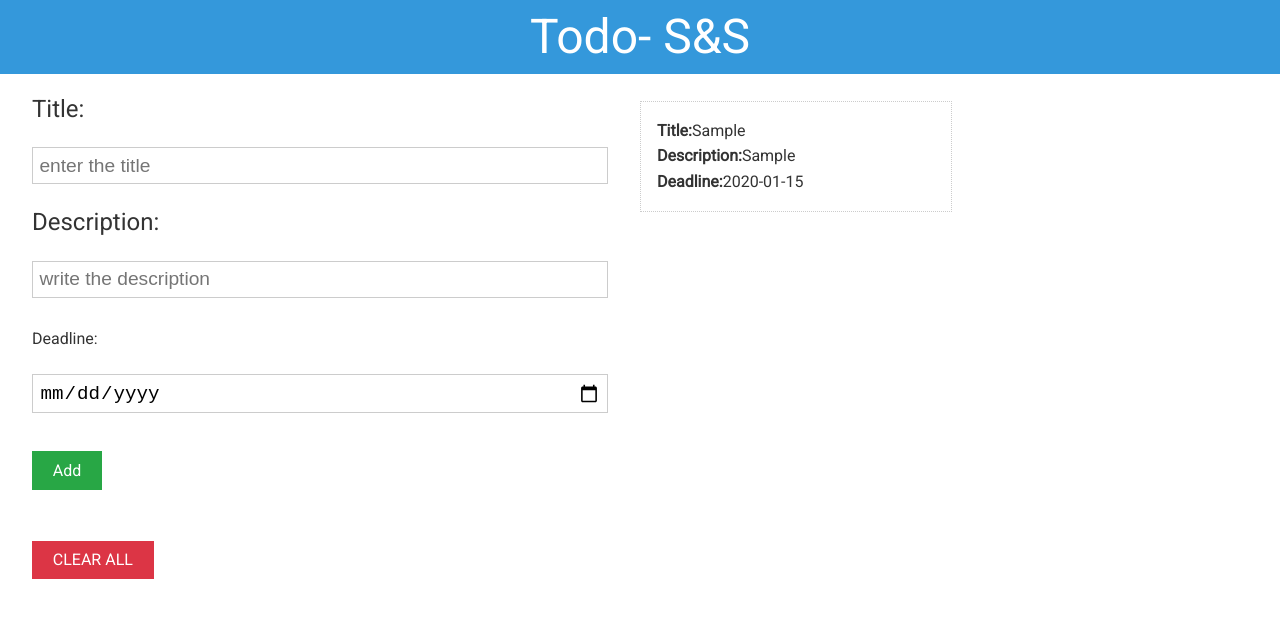
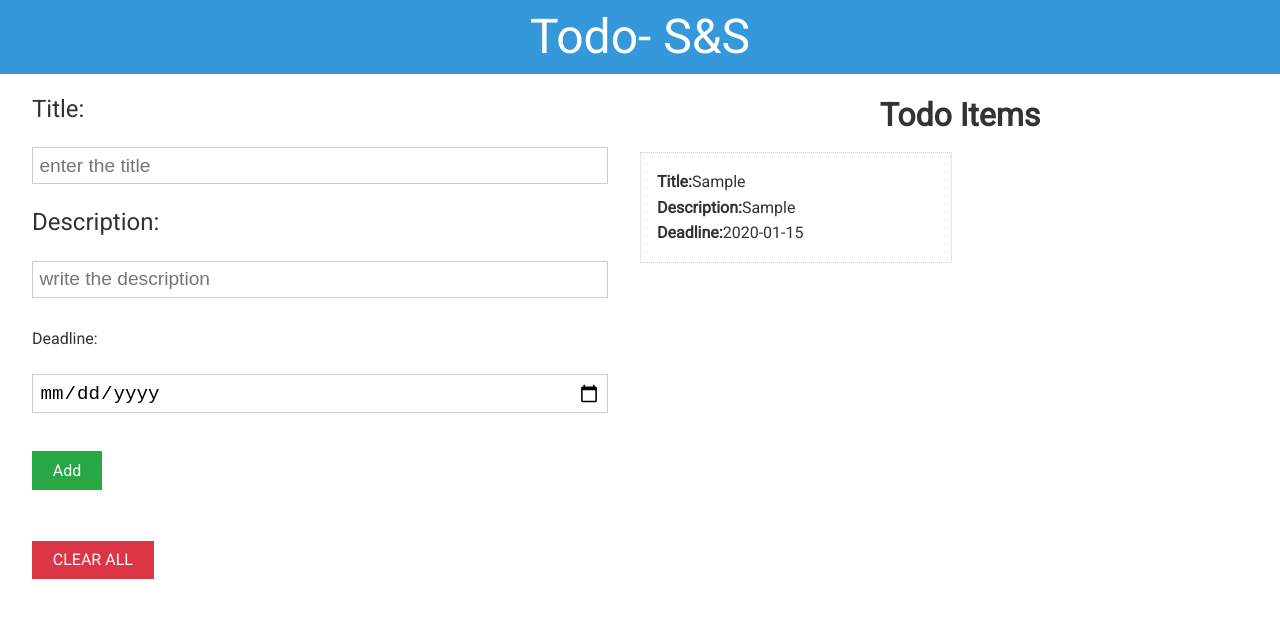
Before and after one commit to vamsikri-hash/TodoLocal, a React (Create React App) app: page / in a window 1280 px wide. Both pictures are taken after typing "Sample", "Sample", "2020-01-15" into the empty fields and a click on the input "Add". Shown: the top 618 px of the page. Built offline with nearby package versions, Linux system fonts and the light colour scheme.

Commit message:
added Heading

```diff
--- a/src/components/display/Showitems.js
+++ b/src/components/display/Showitems.js
@@ -5,9 +5,14 @@ class Showitems extends Component {
   render() {
     const Items = this.props.Items;
     return (
-      <div className="grid-style">
-        {Items != null &&
-          Items.map((item, index) => <Showitem key={index} item={item} />)}
+      <div>
+        <div className="text-center">
+          {localStorage.getItem("items") != null && <h1>Todo Items</h1>}
+        </div>
+        <div className="grid-style">
+          {Items != null &&
+            Items.map((item, index) => <Showitem key={index} item={item} />)}
+        </div>
       </div>
     );
   }
```
